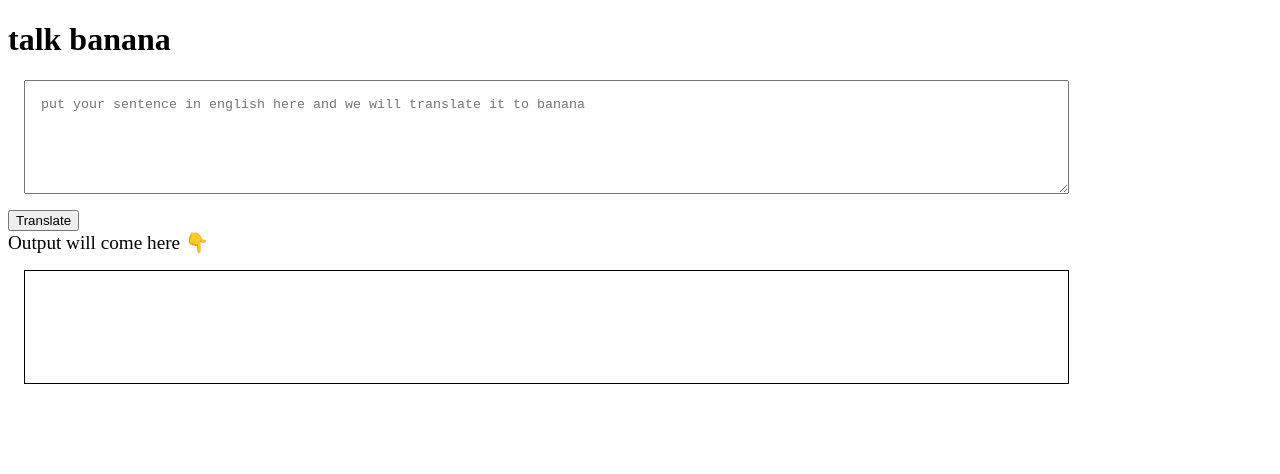
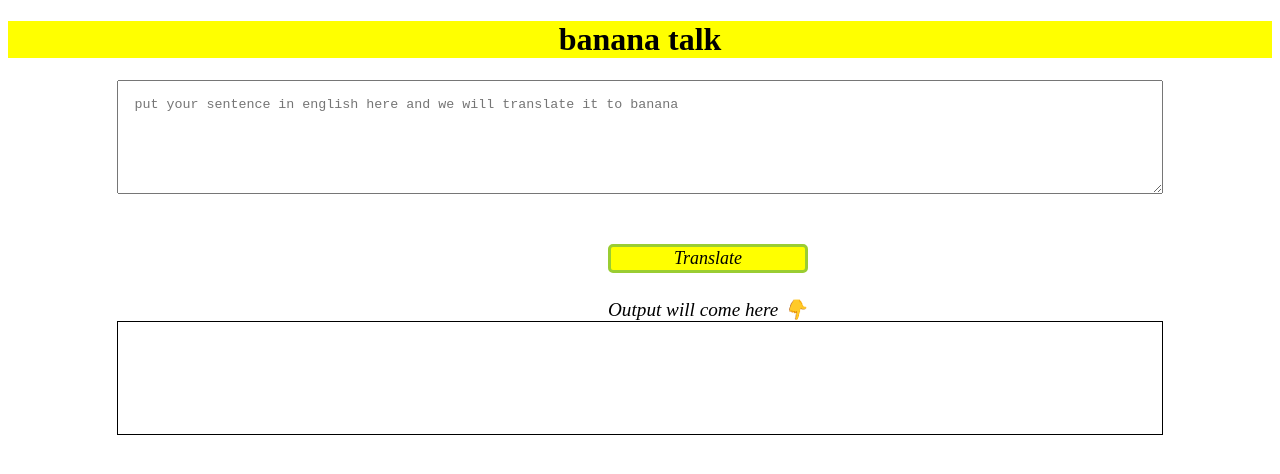
Before and after one commit to gkk12/markSix-banana-speak, a plain HTML site: page index.html in a window 1280 px wide. Drawn offline with Linux system fonts and the light colour scheme.

Commit message:
added more styling

```diff
--- a/index.html
+++ b/index.html
@@ -4,31 +4,57 @@
     <meta charset="UTF-8">
     <meta http-equiv="X-UA-Compatible" content="IE=edge">
     <meta name="viewport" content="width=device-width, initial-scale=1.0">
+
     <title>banana speak</title>
     <style>
         textarea {
             width: 80%;
-            margin: 1rem;
+            margin: auto;
             padding: 1rem;
             height: 10vh;
             display: block;
+
         }
         #output {
             border: 1px solid black;
             height: 10vh;
-            margin: 1rem;
+            margin: auto;
             padding: 1rem;
             width: 80%;
+        }
+        #header{
+            display: block;
+            background-color: yellow;
+            text-align: center;
+        }
+        #btn-translate{
+            margin-left: 600px;
+            margin-top: 50px;
+            text-align: center;
+            width: 200px;
+            background-color: yellow;
+            font-style: italic;
+            font-size: large;
+            font-family: 'Times New Roman', Times, serif;
+            border: 3px solid yellowgreen;
+            border-radius: 5px;
+        }
+        #output-label{
+            font-size: larger;
+            margin-left: 600px;
+            margin-top: 25px;
+            font-style: italic;
+            font-family: 'Times New Roman', Times, serif;
         }
 
     </style>
 </head>
 <body>
-    <h1> talk banana</h1>
+    <div id="header"><h1 >banana talk</h1></div>
     <textarea id="txt-input" placeholder="put your sentence in english here and we will translate it to banana"></textarea>
     <button id="btn-translate" name="translator">Translate</button>
 
-    <div style="font-size: larger;">Output will come here 👇</div>
+    <div id="output-label">Output will come here 👇</div>
     <div id="output"></div>
     <script src="app.js" type="text/javascript">
     </script>
```
Also changed, not shown: style.css (added).
